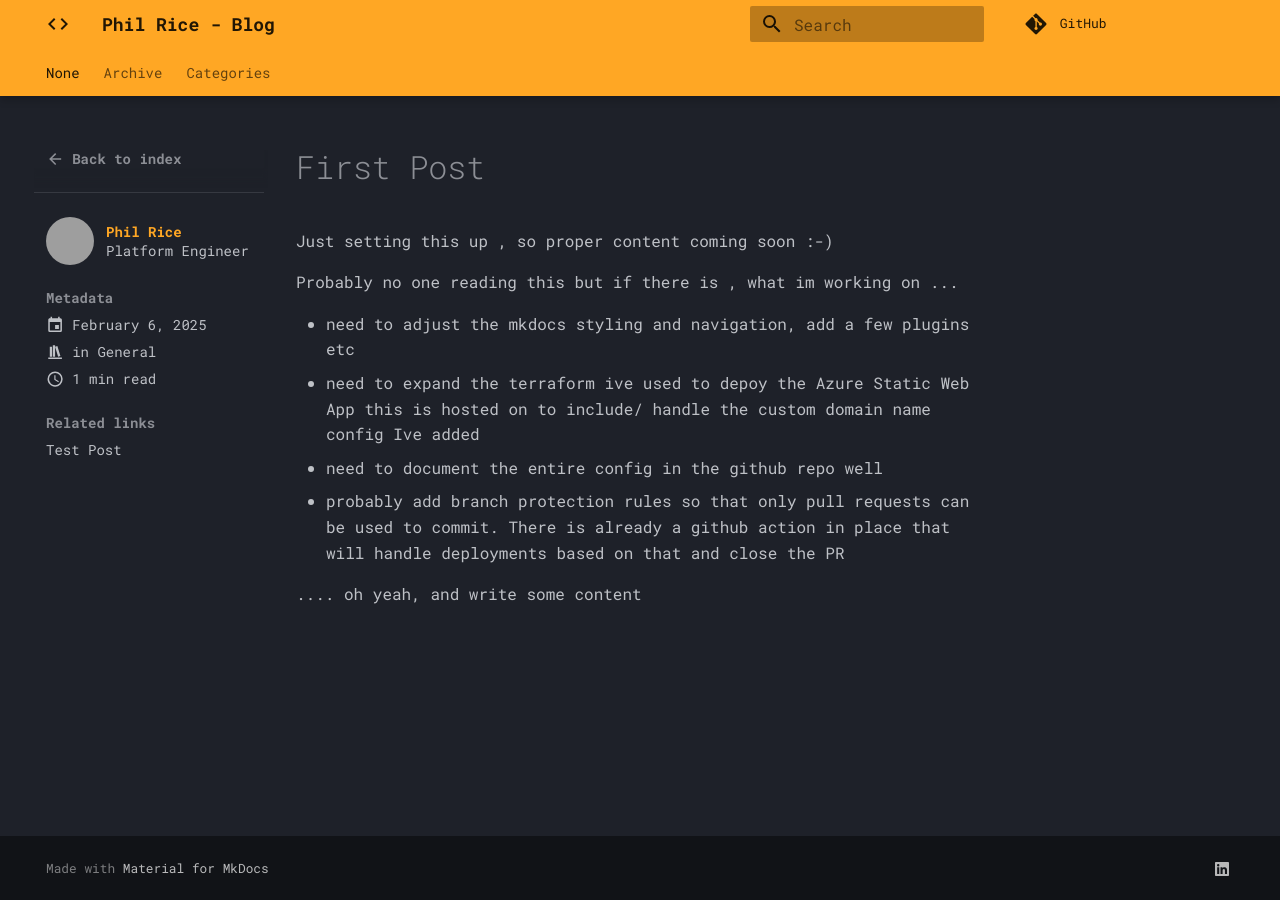
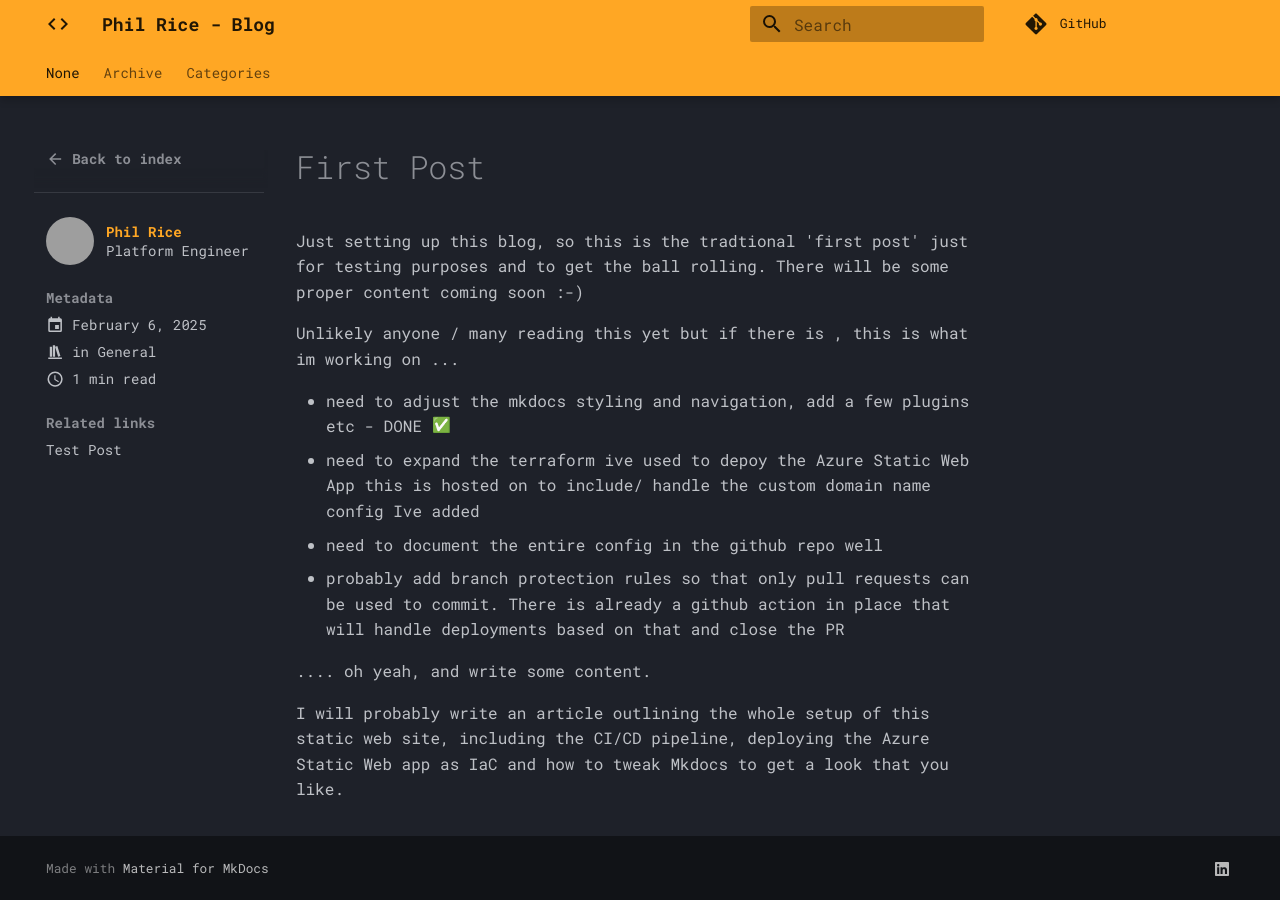
Before and after one commit to philrice/static-web-site-philrice-me, an MkDocs documentation site: the page built from docs/posts/first-post.md, in a window 1280 px wide. Built offline with MkDocs 1.6.1 and Material for MkDocs 9.7.7, drawn with Linux system fonts in a browser that asks for light colours; emoji names are drawn with the system emoji font; comment, search, counter and statistics services are not loaded; grey boxes are pictures that could not be loaded.

Commit message:
update first post

```diff
--- a/docs/posts/first-post.md
+++ b/docs/posts/first-post.md
@@ -11,14 +11,16 @@ links:
 
 # First Post
 
-Just setting this up , so proper content coming soon :-)
+Just setting up this blog, so this is the tradtional 'first post' just for testing purposes and to get the ball rolling. There will be some proper content coming soon :-)
 
-Probably no one reading this but if there is , what im working on ...
+Unlikely anyone / many reading this yet but if there is , this is what im working on ...
 
-- need to adjust the mkdocs styling and navigation, add a few plugins etc
+- need to adjust the mkdocs styling and navigation, add a few plugins etc  - DONE :white_check_mark:
 - need to expand the terraform ive used to depoy the Azure Static Web App this is hosted on to include/ handle the custom domain name config Ive added
 - need to document the entire config in the github repo well
 - probably add branch protection rules so that only pull requests can be used to commit. There is already a github action in place that will handle deployments based on that and close the PR
 
 <!-- more -->
-.... oh yeah, and write some content
+.... oh yeah, and write some content.
+
+I will probably write an article outlining the whole setup of this static web site, including the CI/CD pipeline, deploying the Azure Static Web app as IaC and how to tweak Mkdocs to get a look that you like.
--- a/mkdocs.yml
+++ b/mkdocs.yml
@@ -32,3 +32,9 @@ extra:
   social:
     - icon: fontawesome/brands/linkedin
       link: https://www.linkedin.com/in/phildrice
+
+markdown_extensions:
+  - attr_list
+  - pymdownx.emoji:
+      emoji_index: !!python/name:material.extensions.emoji.twemoji
+      emoji_generator: !!python/name:material.extensions.emoji.to_svg
```
